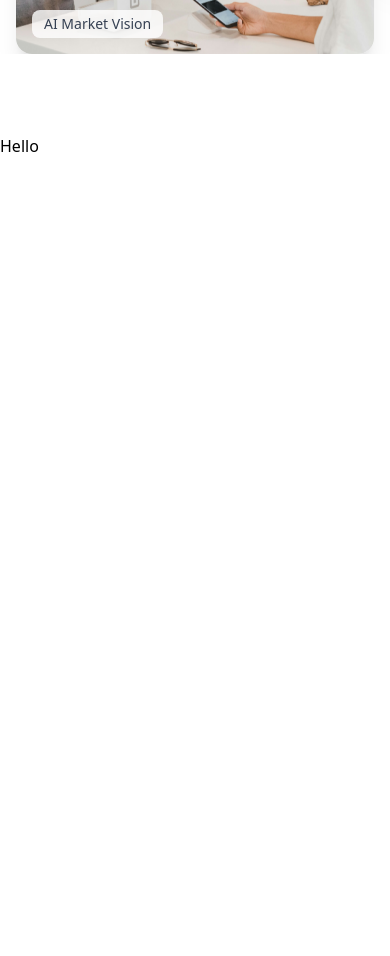
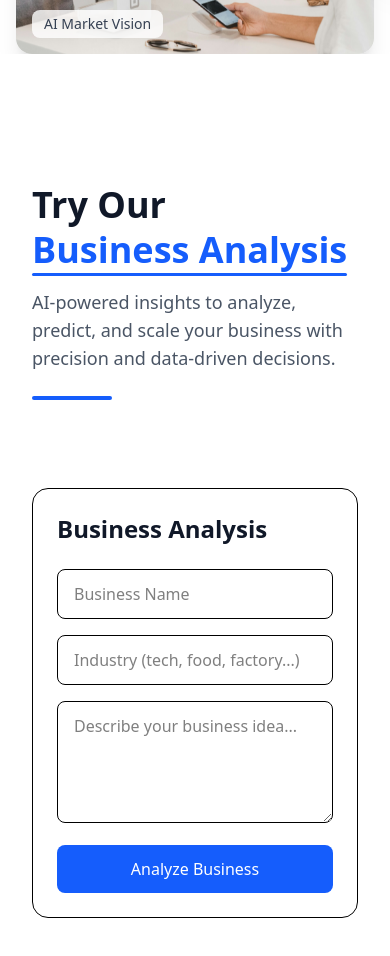
Before and after one commit to ShahanwazSaddam144/opinion-nest, a Next.js app: page /dashboard in a window 390 px wide. Shown: the part 860-1816 px from the top of the page. Before the commit the page ends 1018 px from the top, so only its background shows below. Built offline with nearby package versions, Linux system fonts and the light colour scheme; no server answers.

Commit message:
done for businessSetup frontend

```diff
--- a/app/BusinessAnalysis/Header.js
+++ b/app/BusinessAnalysis/Header.js
@@ -1,11 +1,53 @@
+"use client";
+
 import React from "react";
+import { motion } from "framer-motion";
 
 const Header = () => {
-    return(
-        <>
-        <h1>Hello</h1>
-        </>
-    )
-}
+  return (
+    <header className="w-full px-8 py-12 flex flex-col items-start justify-start">
+
+      {/* Main Title */}
+      <motion.h1
+        initial={{ opacity: 0, y: 30 }}
+        animate={{ opacity: 1, y: 0 }}
+        transition={{ duration: 0.6 }}
+        className="text-4xl md:text-5xl font-bold text-gray-900 leading-tight"
+      >
+        Try Our{" "}
+        <span className="text-blue-600 relative inline-block">
+          Business Analysis
+
+          {/* Animated underline */}
+          <motion.span
+            initial={{ width: 0 }}
+            animate={{ width: "100%" }}
+            transition={{ duration: 0.8, delay: 0.4 }}
+            className="absolute left-0 -bottom-1 h-[3px] bg-blue-600 rounded-full"
+          />
+        </span>
+      </motion.h1>
+
+      {/* Subtitle */}
+      <motion.p
+        initial={{ opacity: 0, y: 20 }}
+        animate={{ opacity: 1, y: 0 }}
+        transition={{ duration: 0.7, delay: 0.3 }}
+        className="mt-4 text-lg text-gray-600 max-w-xl"
+      >
+        AI-powered insights to analyze, predict, and scale your business with precision and data-driven decisions.
+      </motion.p>
+
+      {/* Bottom Accent Line */}
+      <motion.div
+        initial={{ opacity: 0, width: 0 }}
+        animate={{ opacity: 1, width: "80px" }}
+        transition={{ duration: 0.8, delay: 0.6 }}
+        className="mt-6 h-1 bg-blue-600 rounded-full"
+      />
+
+    </header>
+  );
+};
 
 export default Header;
--- a/app/BusinessAnalysis/Main.js
+++ b/app/BusinessAnalysis/Main.js
@@ -1,10 +1,12 @@
 import React from "react";
 import Header from "./Header";
+import ModelUi from "./ModelUi";
 
 const MainBusinessPage = () => {
     return(
         <section className="mt-20">
         <Header />
+        <ModelUi />
         </section>
     )
 }
--- /dev/null
+++ b/app/BusinessAnalysis/ModelUi.js
@@ -0,0 +1,202 @@
+"use client";
+
+import React, { useState } from "react";
+import { motion } from "framer-motion";
+import {
+  LineChart,
+  Line,
+  XAxis,
+  YAxis,
+  Tooltip,
+  ResponsiveContainer,
+  CartesianGrid,
+} from "recharts";
+
+const ModelUi = () => {
+  const [form, setForm] = useState({
+    name: "",
+    industry: "",
+    description: "",
+  });
+
+  const [loading, setLoading] = useState(false);
+  const [result, setResult] = useState(null);
+  const [error, setError] = useState("");
+
+  const handleChange = (e) => {
+    setForm({ ...form, [e.target.name]: e.target.value });
+  };
+
+  const handleSubmit = async () => {
+    setLoading(true);
+    setError("");
+    setResult(null);
+
+    try {
+      const res = await fetch(
+        "https://api.business-model.buttnetworks.com/predict",
+        {
+          method: "POST",
+          headers: { "Content-Type": "application/json" },
+          body: JSON.stringify(form),
+        }
+      );
+
+      const data = await res.json();
+
+      if (data.error) throw new Error(data.error);
+
+      setResult(data);
+    } catch (err) {
+      setError(err.message || "Something went wrong");
+    }
+
+    setLoading(false);
+  };
+
+  return (
+    <div className="w-full px-8 py-10 space-y-10">
+
+      {/* INPUT */}
+      <div className="max-w-3xl border rounded-2xl p-6 bg-white">
+        <h2 className="text-2xl font-semibold text-gray-900 mb-6">
+          Business Analysis
+        </h2>
+
+        <div className="space-y-4">
+          <input
+            name="name"
+            placeholder="Business Name"
+            onChange={handleChange}
+            className="w-full px-4 py-3 border rounded-lg focus:ring-2 focus:ring-blue-600 outline-none"
+          />
+
+          <input
+            name="industry"
+            placeholder="Industry (tech, food, factory...)"
+            onChange={handleChange}
+            className="w-full px-4 py-3 border rounded-lg focus:ring-2 focus:ring-blue-600 outline-none"
+          />
+
+          <textarea
+            name="description"
+            rows={4}
+            placeholder="Describe your business idea..."
+            onChange={handleChange}
+            className="w-full px-4 py-3 border rounded-lg focus:ring-2 focus:ring-blue-600 outline-none"
+          />
+
+          <button
+            onClick={handleSubmit}
+            disabled={loading}
+            className={`w-full py-3 rounded-lg text-white ${
+              loading
+                ? "bg-gray-400 cursor-not-allowed"
+                : "bg-blue-600 hover:bg-blue-700"
+            }`}
+          >
+            {loading ? "AI is thinking..." : "Analyze Business"}
+          </button>
+        </div>
+      </div>
+
+      {/* RESULT */}
+      {result && (
+        <motion.div
+          initial={{ opacity: 0, y: 30 }}
+          animate={{ opacity: 1, y: 0 }}
+          className="space-y-10"
+        >
+
+          {/* SUMMARY */}
+          <div className="border rounded-2xl p-6 bg-white space-y-4">
+            <h2 className="text-xl font-semibold text-gray-900">
+              Overview
+            </h2>
+
+            <p className="text-gray-700">{result.description}</p>
+
+            <div className="grid grid-cols-2 md:grid-cols-4 gap-4">
+              <Stat label="Investment" value={result.investment} />
+              <Stat label="Workers" value={result.workers} />
+              <Stat label="Profit" value={result.profit.range} />
+              <Stat label="Risk" value={result.risk} />
+            </div>
+          </div>
+
+          {/* PAST ANALYSIS */}
+          <div className="border rounded-2xl p-6 bg-white">
+            <h3 className="text-lg font-semibold mb-4 text-gray-900">
+              Past 6 Years Performance
+            </h3>
+            <Chart data={result.past_yearly_analysis} />
+          </div>
+
+          {/* FUTURE ANALYSIS */}
+          <div className="border rounded-2xl p-6 bg-white">
+            <h3 className="text-lg font-semibold mb-4 text-gray-900">
+              Future Prediction (6 Years)
+            </h3>
+            <Chart data={result.yearly_analysis} />
+          </div>
+
+          {/* SCALE */}
+          <div className="border rounded-2xl p-6 bg-white">
+            <h3 className="text-lg font-semibold mb-6 text-gray-900">
+              Scale Comparison
+            </h3>
+
+            <div className="grid md:grid-cols-3 gap-6">
+              <ScaleCard title="Small Scale" data={result.scale.small} />
+              <ScaleCard title="Medium Scale" data={result.scale.medium} />
+              <ScaleCard title="Large Scale" data={result.scale.large} />
+            </div>
+          </div>
+        </motion.div>
+      )}
+
+      {/* ERROR TOAST */}
+      {error && (
+        <div className="fixed bottom-5 right-5 bg-red-500 text-white px-4 py-3 rounded-lg shadow-lg">
+          {error}
+        </div>
+      )}
+    </div>
+  );
+};
+
+/* SMALL COMPONENTS */
+
+const Stat = ({ label, value }) => (
+  <div className="border rounded-lg p-4">
+    <p className="text-gray-500 text-sm">{label}</p>
+    <p className="text-blue-600 font-semibold">{value}</p>
+  </div>
+);
+
+const ScaleCard = ({ title, data }) => (
+  <div className="border rounded-xl p-4">
+    <h4 className="text-gray-900 font-semibold mb-3">{title}</h4>
+    <p className="text-gray-600 text-sm">Workers: {data.workers}</p>
+    <p className="text-gray-600 text-sm">Investment: {data.investment}</p>
+    <p className="text-gray-600 text-sm">Revenue: {data.revenue}</p>
+    <p className="text-gray-600 text-sm">Profit: {data.profit}</p>
+  </div>
+);
+
+const Chart = ({ data }) => (
+  <div className="h-[300px]">
+    <ResponsiveContainer width="100%" height="100%">
+      <LineChart data={data}>
+        <CartesianGrid strokeDasharray="3 3" />
+        <XAxis dataKey="year" />
+        <YAxis />
+        <Tooltip />
+        <Line type="monotone" dataKey="revenue" stroke="#2563eb" />
+        <Line type="monotone" dataKey="profit" stroke="#16a34a" />
+      </LineChart>
+    </ResponsiveContainer>
+  </div>
+);
+
+export default ModelUi;
--- a/package.json
+++ b/package.json
@@ -16,11 +16,14 @@
     "dotenv": "^17.4.2",
     "express": "^5.2.1",
     "express-rate-limit": "^8.4.1",
+    "framer-motion": "^12.38.0",
     "jsonwebtoken": "^9.0.3",
+    "lucide-react": "^1.14.0",
     "mongoose": "^9.6.1",
     "next": "16.2.4",
     "react": "19.2.4",
-    "react-dom": "19.2.4"
+    "react-dom": "19.2.4",
+    "recharts": "^3.8.1"
   },
   "devDependencies": {
     "@tailwindcss/postcss": "^4",
```
Also changed, not shown: 1 other file (tests, documents, lock files or other folders).
